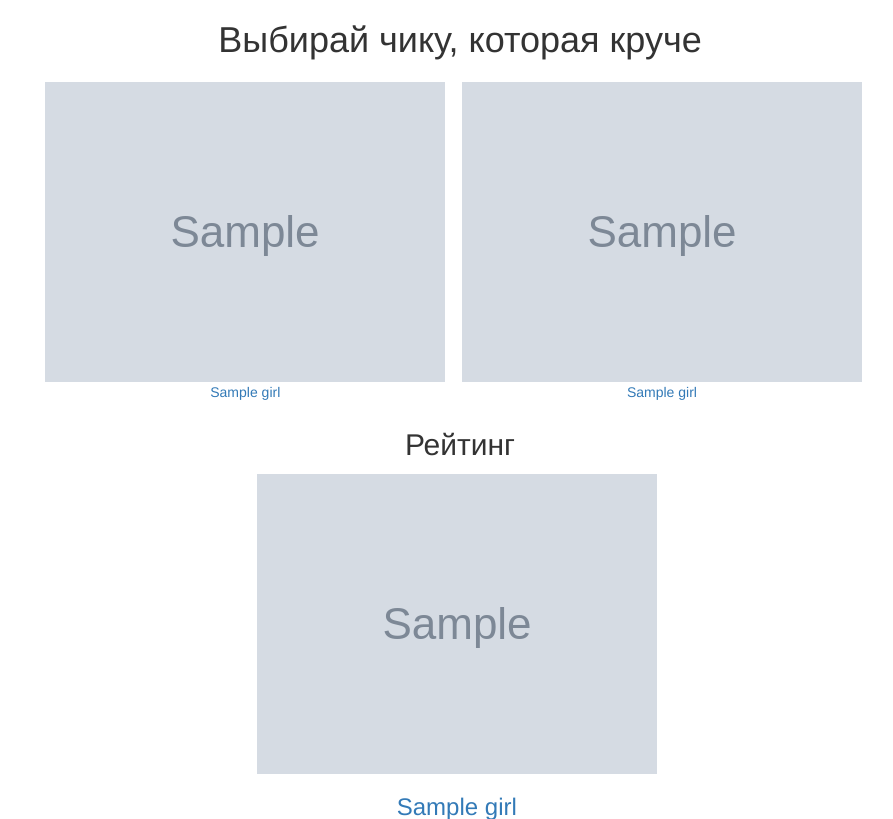
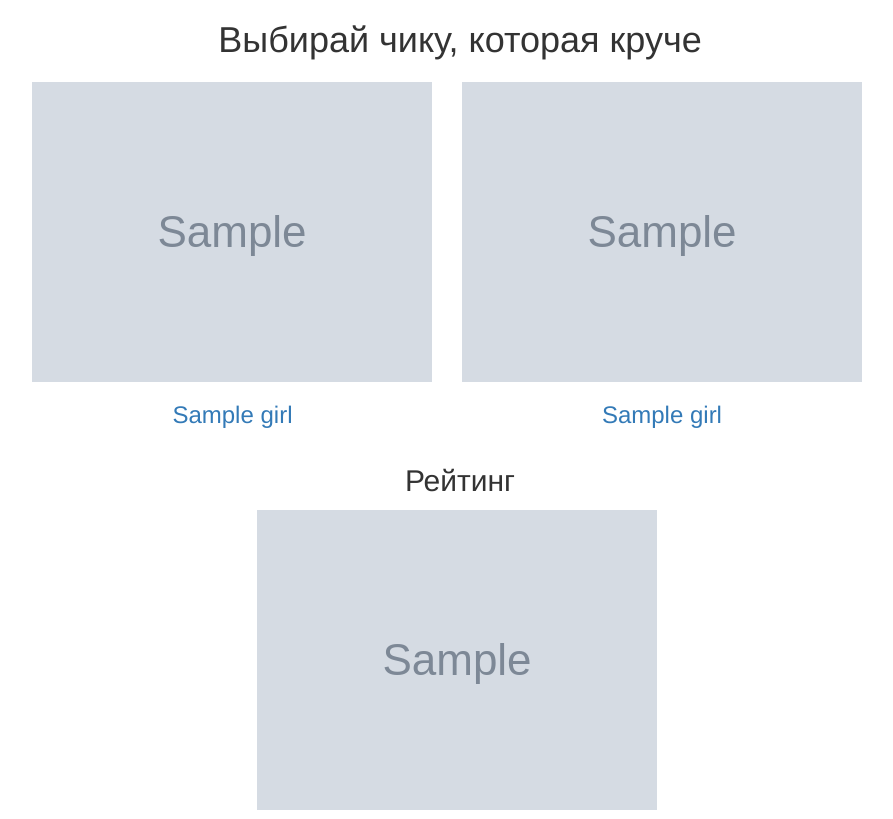
Before and after one commit to sevazhidkov/chiks-vtk, a Flask app: page / in a window 1280 px wide. Shown: the top 819 px of the page, without its empty margins (180-1073 px from the left). Run offline with Flask 2, Linux system fonts and the light colour scheme; grey boxes marked "Sample" are stand-in pictures; a database or web service that is not in the repository returns one stand-in record (values such as "Sample title"); some libraries are stand-ins or nearby versions.

Commit message:
Fix layout

```diff
--- a/app/static/style.css
+++ b/app/static/style.css
@@ -4,7 +4,7 @@ body {
 
 .pair .girl {
   display: inline-block;
-  margin-right: 1%;
+  margin-right: 2%;
   margin-top: 1%;
 }
 
--- a/app/templates/index.html
+++ b/app/templates/index.html
@@ -13,7 +13,7 @@
       <a href='vote?winner={{pair[0]._id}}&loser={{pair[1]._id}}'>
         <img src='{{pair[0].photo}}'>
         <br>
-        <span class='name'>{{pair[0].name}}</span>
+        <h3>{{pair[0].name}}</h3>
       </a>
     </div>
 
@@ -21,7 +21,7 @@
       <a href='vote?winner={{pair[1]._id}}&loser={{pair[0]._id}}'>
         <img src='{{pair[1].photo}}'>
         <br>
-        <span class='name'>{{pair[1].name}}</span>
+        <h3>{{pair[1].name}}</h3>
       </a>
     </div>
   </div>
```
